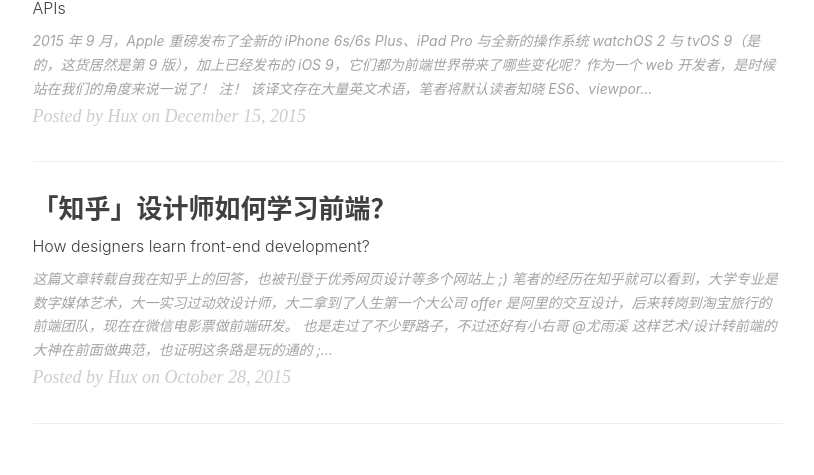
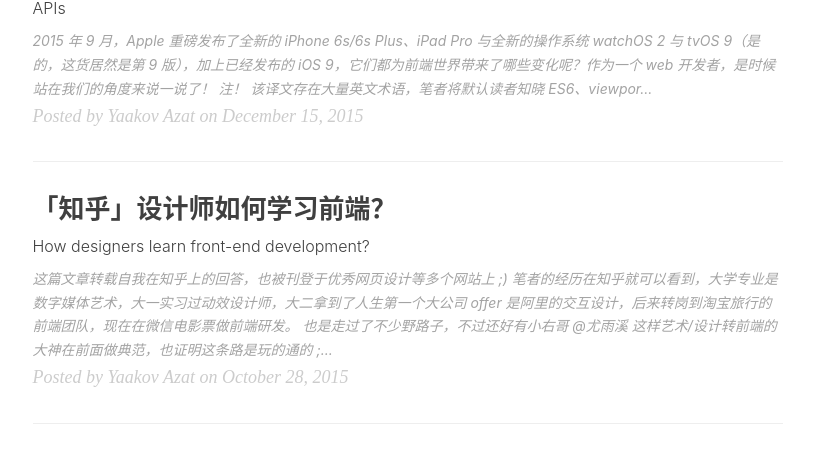
Before and after one commit to xjsdn/yaakovazat.github.io, a Jekyll site: the page built from index.html, in a window 1280 px wide and 900 px high, scrolled down 2212 px. Shown: the part 168-643 px from the top of the window, without its empty margins (135-949 px from the left). Built offline with Jekyll 4.4.1, drawn with Linux system fonts in a browser that asks for light colours; nearby versions of some CDN libraries; the list of posts is cut into pages by our own code; comment, search, counter and statistics services are not loaded.

Commit message:
a big change and new post for today

```diff
--- a/_posts/2015-10-28-how-designer-learn-fe.markdown
+++ b/_posts/2015-10-28-how-designer-learn-fe.markdown
@@ -3,7 +3,7 @@
 title:      "「知乎」设计师如何学习前端？"
 subtitle:   "How designers learn front-end development?"
 date:       2015-10-28 12:00:00
-author:     "Hux"
+author:     "Yaakov Azat"
 header-img: "img/home-bg-o.jpg"
 tags:
     - 知乎
--- a/_posts/2015-12-15-ios9-safari-web.markdown
+++ b/_posts/2015-12-15-ios9-safari-web.markdown
@@ -3,7 +3,7 @@
 title:      "iOS 9，为前端世界都带来了些什么？「译」"
 subtitle:   "iOS 9, Safari and the Web: 3D Touch, new Responsive Web Design, Native integration and HTML5 APIs"
 date:       2015-12-15
-author:     "Hux"
+author:     "Yaakov Azat"
 header-img: "img/post-bg-ios9-web.jpg"
 catalog:    true
 tags:
```
